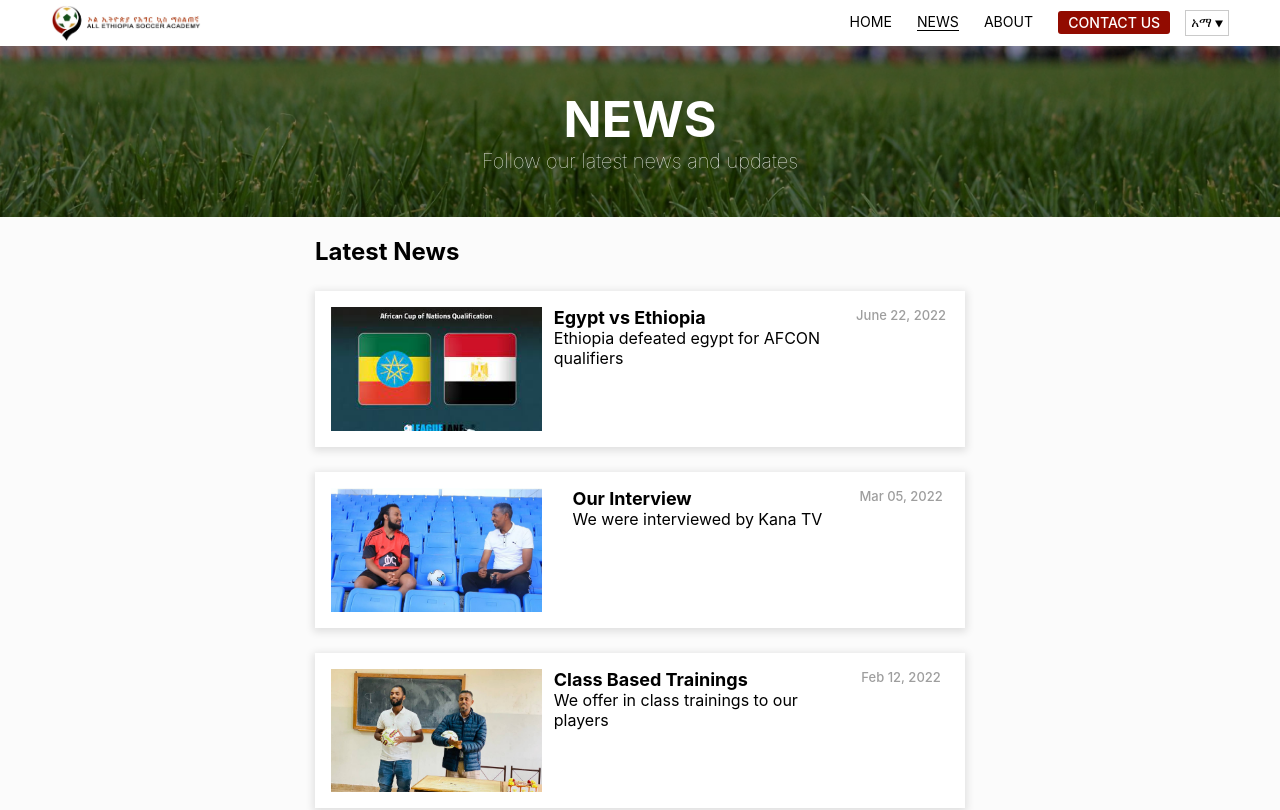
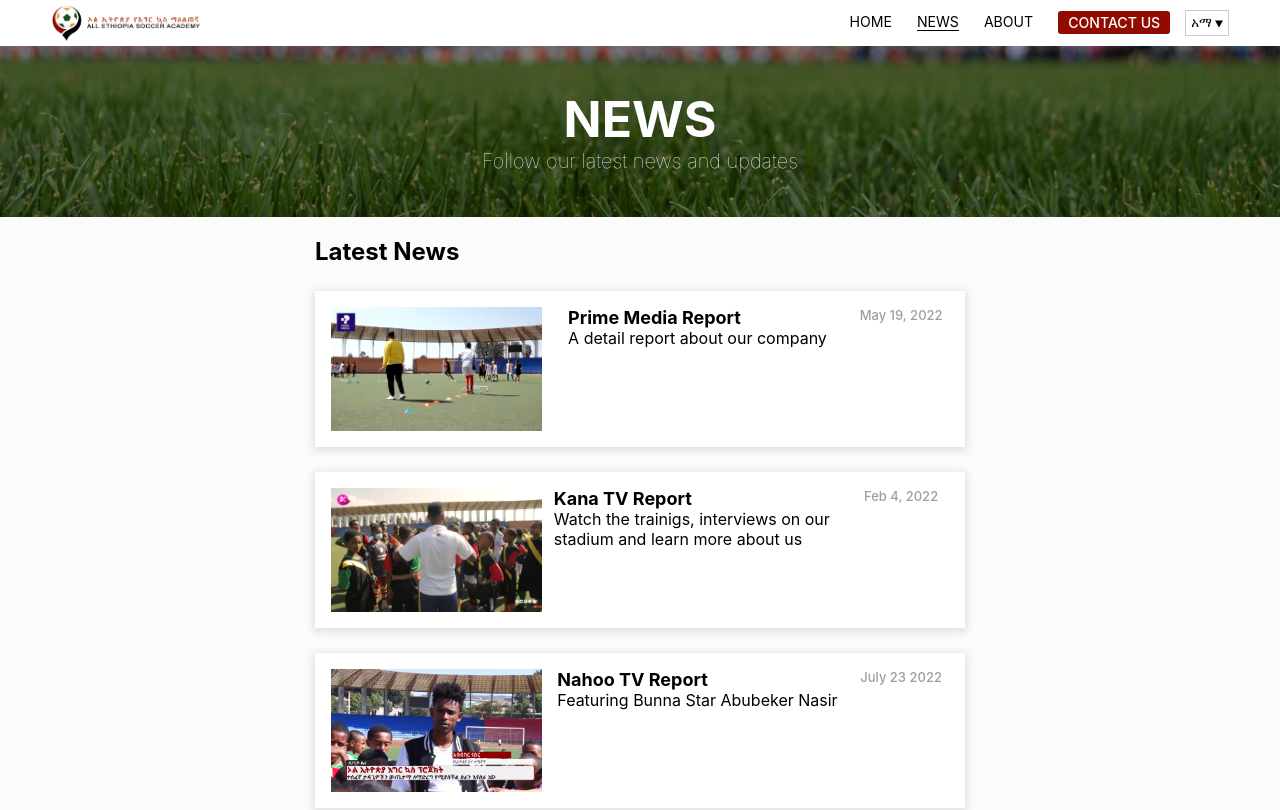
Before and after one commit to Abdexgerji/all-ethiopia-academy, a Next.js app: page /news in a window 1280 px wide. Shown: the top 810 px of the page. Built offline with nearby package versions, Linux system fonts and the light colour scheme.

Commit message:
added most functionality

```diff
--- a/pages/news/index.js
+++ b/pages/news/index.js
@@ -3,6 +3,7 @@ import Link from 'next/link';
 import { useContext } from 'react';
 import NextImage from '../../components/NextImage';
 import { Context } from '../../context';
+import newsData from '../../data/newsData';
 
 const News = () => {
   const { lang } = useContext(Context);
@@ -36,10 +37,14 @@ const News = () => {
           <div className='section-wrapper'>
             <h2>{lang === 'eng' ? 'Latest News' : 'አዳዲስ ዜናዎች'} </h2>
             <div className='news-cards-wrapper'>
+              {/* newsData */}
+
+              {newsData.map((news, index) => (
+                <Link href={`news/${news.id}`} key={index}>
                   <div className='news-card'>
                     <NextImage
-                  src='/pictures/ethiopia-vs-egypt.jpg'
-                  alt='Ethiopia vs Egypt'
+                      src={news.imageLocation}
+                      alt={news.title}
                       layout='fill'
                       objectFit='cover'
                       placeholder='blur'
@@ -48,66 +53,20 @@ const News = () => {
 
                     <div className='content-wrapper'>
                       <h5>
-                    {lang === 'eng' ? 'Egypt vs Ethiopia' : 'ኢትዮጵያ vs ግብፅ'}
+                        {lang === 'eng' ? news.title : news.amharic.title}
                       </h5>
                       <p>
                         {lang === 'eng'
-                      ? 'Ethiopia defeated egypt for AFCON qualifiers'
-                      : 'ኢትዮጵያ በአፍሪካ ዋንጫ ማጣሪያ ግብፅን አሸንፋለች'}
+                          ? news.description
+                          : news.amharic.description}
                       </p>
                     </div>
                     <p className='date'>
-                  {lang === 'eng' ? 'June 22, 2022' : 'ጁን 22, 2021'}
+                      {lang === 'eng' ? news.date : news.amharic.date}
                     </p>
                   </div>
-              <div className='news-card'>
-                <NextImage
-                  src='/pictures/img7.jpg'
-                  alt='Kana Interview'
-                  layout='fill'
-                  objectFit='cover'
-                  placeholder='blur'
-                  blurDataURL='/pictures/placeholder.jpg'
-                />
-
-                <div className='content-wrapper'>
-                  <h5>{lang === 'eng' ? 'Our Interview' : 'የኛ ቃለ ምልልስ'}</h5>
-                  <p>
-                    {lang === 'eng'
-                      ? 'We were interviewed by Kana TV'
-                      : 'በቃና ቲቪ ቃለ መጠይቅ ተደረገልን'}
-                  </p>
-                </div>
-                <p className='date'>
-                  {lang === 'eng' ? 'Mar 05, 2022' : 'ማርች 05, 2022'}
-                </p>
-              </div>
-              <div className='news-card'>
-                <NextImage
-                  src='/pictures/img11.jpg'
-                  alt='Class Based Training'
-                  layout='fill'
-                  objectFit='cover'
-                  placeholder='blur'
-                  blurDataURL='/pictures/placeholder.jpg'
-                />
-
-                <div className='content-wrapper'>
-                  <h5>
-                    {lang === 'eng'
-                      ? 'Class Based Trainings '
-                      : 'ክፍል ውስጥ የተመሰረቱ ስልጠናዎች'}
-                  </h5>
-                  <p>
-                    {lang === 'eng'
-                      ? 'We offer in class trainings to our players'
-                      : 'ለተጫዋቾቻችን በክፍል ውስጥ ስልጠናዎችን እንሰጣለን'}
-                  </p>
-                </div>
-                <p className='date'>
-                  {lang === 'eng' ? 'Feb 12, 2022' : 'ፌብሩዋሪ 12, 2022'}
-                </p>
-              </div>
+                </Link>
+              ))}
             </div>
           </div>
         </section>
--- a/styles/contact.css
+++ b/styles/contact.css
@@ -73,6 +73,14 @@
   color: white;
   font-size: 19px;
   border-radius: 2px;
+  transition: 0.3s;
+  cursor: pointer;
+}
+.main-contact .second-section .wrapper .send-message button:hover {
+  box-shadow: 0px 3px 5px rgba(0, 0, 0, 0.5);
+}
+.main-contact .second-section .wrapper .send-message button:focus {
+  box-shadow: 4px 3px 5px 2px rgba(0, 0, 0, 0.5);
 }
 .main-contact .second-section .wrapper .address {
   display: grid;
--- a/styles/news.css
+++ b/styles/news.css
@@ -83,6 +83,11 @@
   gap: 12px;
   box-shadow: 0px 2px 8px 2px rgba(0, 0, 0, 0.11);
   justify-items: center;
+  cursor: pointer;
+  transition: 0.3s;
+}
+.main-news .second-section .section-wrapper .news-cards-wrapper .news-card:hover, .main-news .second-section .section-wrapper .news-cards-wrapper .news-card:focus {
+  box-shadow: 0px 6.5px 25px -2px rgba(0, 0, 0, 0.2705882353);
 }
 .main-news .second-section .section-wrapper .news-cards-wrapper .news-card .image-wrapper {
   position: relative;
--- a/styles/sass/news.scss
+++ b/styles/sass/news.scss
@@ -102,6 +102,13 @@
           // align-items: end;
           box-shadow: 0px 2px 8px 2px rgb(0 0 0 / 11%);
           justify-items: center;
+          cursor: pointer;
+          transition: 0.3s;
+
+          &:hover,
+          &:focus {
+            box-shadow: 0px 6.5px 25px -2px rgba(0, 0, 0, 0.2705882353);
+          }
 
           .image-wrapper {
             position: relative;
```
Also changed, not shown: pages/contact.js (+14 -1 lines), pages/index.js (+14 -17 lines), styles/sass/contact.scss (+9 -0 lines), 2 other files (tests, documents, lock files or other folders). Lines whose indentation alone changed are shown as unchanged.
